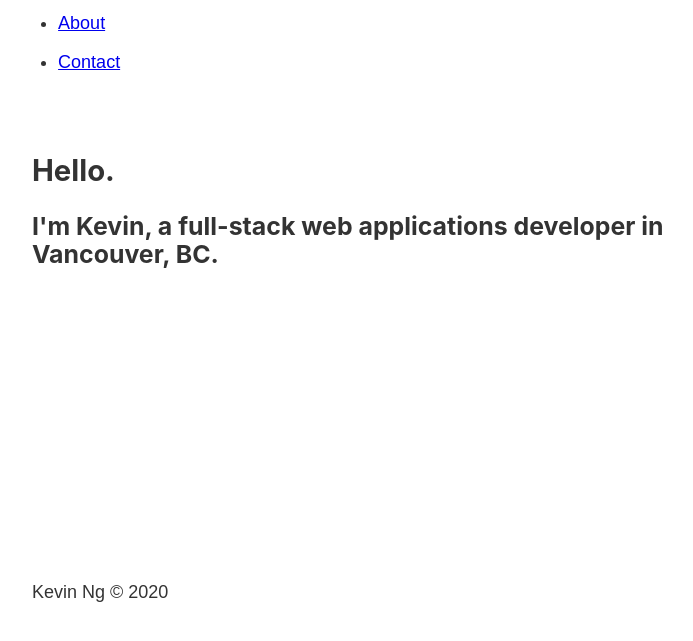
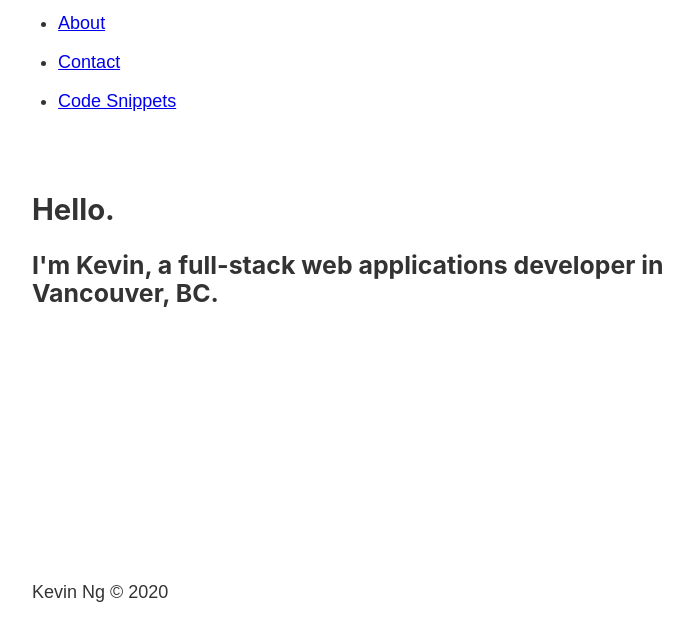
Before and after one commit to ngkevin5/ngkevin5.github.io, a Gatsby site: page / in a window 1280 px wide. Shown: the part 151-792 px from the top of the page, without its empty margins (251-944 px from the left). Built offline with nearby package versions, Linux system fonts and the light colour scheme; Gatsby itself is replaced by a stand-in of ours.

Commit message:
page titles are now display current page name

```diff
--- a/src/components/header.js
+++ b/src/components/header.js
@@ -39,6 +39,15 @@ const Header = () => {
               Contact
             </Link>
           </li>
+          <li>
+            <Link
+              className={headerStyles.navItem}
+              activeClassName={headerStyles.activeNavItem}
+              to="/snippets"
+            >
+              Code Snippets
+            </Link>
+          </li>
         </ul>
       </nav>
     </header>
--- a/src/components/pageLayout.js
+++ b/src/components/pageLayout.js
@@ -10,7 +10,7 @@ const Layout = (props) => {
         <div className={layoutStyles.container}>
             <Helmet>
                 <meta charSet="utf-8" />
-                <title>Home</title>
+                <title>{props.pageTitle}</title>
                 <link rel="canonical" href="http://ngkevin.com" />
             </Helmet>
             <div className={layoutStyles.content}>
--- a/src/pages/contact.js
+++ b/src/pages/contact.js
@@ -3,9 +3,10 @@ import PageLayout from '../components/pageLayout';
 
 const ContactPage = () => {
     return (
-        <PageLayout>
+        <PageLayout pageTitle="Contact">
             <div>Contact page is under construction</div>
-        </PageLayout>)
+        </PageLayout >
+    )
 }
 
 export default ContactPage;
--- a/src/pages/index.js
+++ b/src/pages/index.js
@@ -4,7 +4,7 @@ import '../styles/reset.scss'
 
 const IndexPage = () => {
   return (
-    <PageLayout>
+    <PageLayout pageTitle="Home">
       <h2>Hello.</h2>
       <h3>I'm Kevin, a full-stack web applications developer in Vancouver, BC.</h3>
     </PageLayout>
```
Also changed, not shown: src/pages/about.js (+4 -4 lines), src/pages/snippets.js (added, +11 -0 lines).
